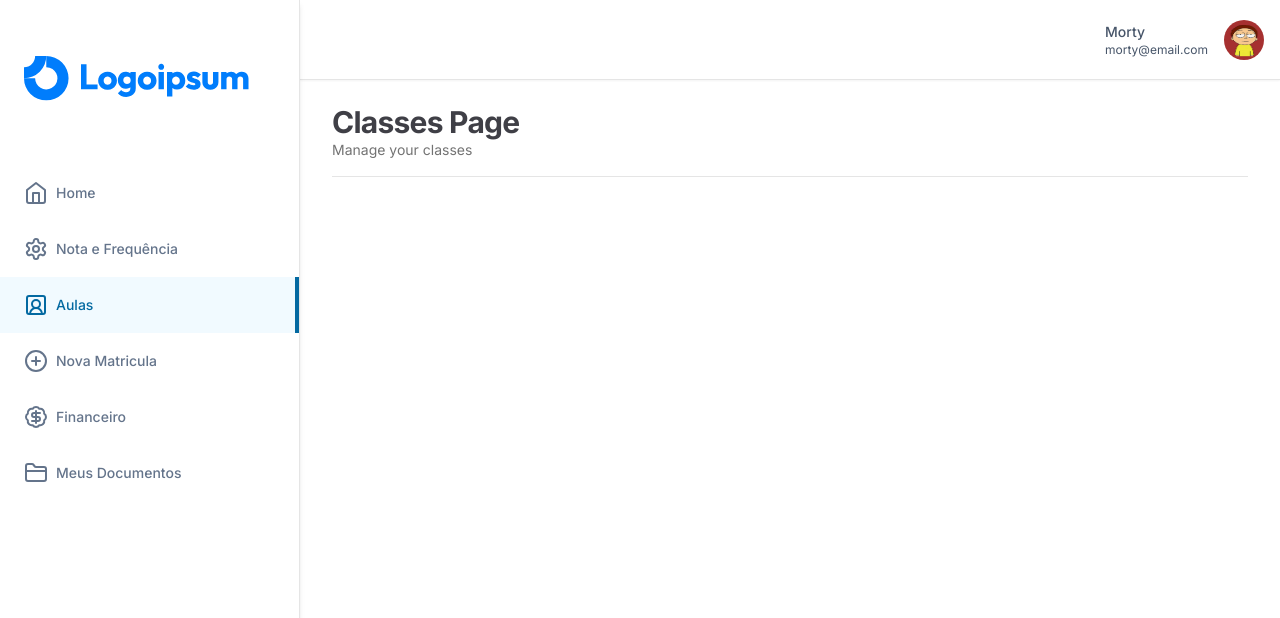
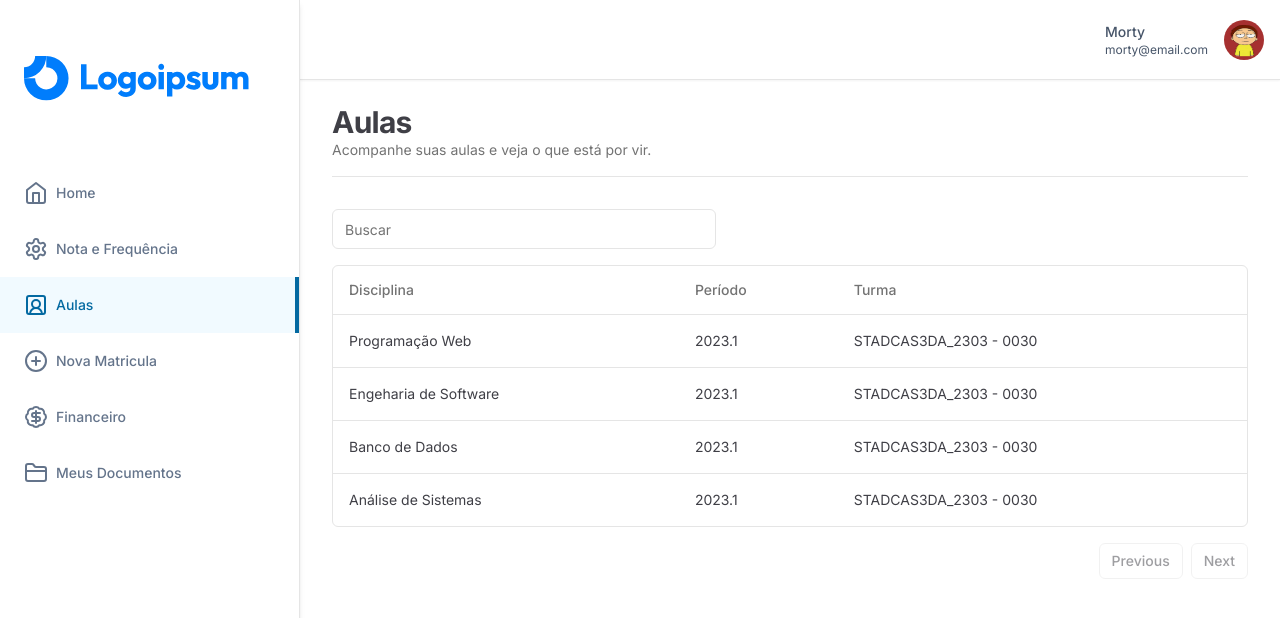
Before and after one commit to rbpolim/senac-gestao-escolar, a Next.js app: page /classes in a window 1280 px wide. Shown: the top 618 px of the page. Built offline with nearby package versions, Linux system fonts and the light colour scheme.

Commit message:
feat: added data-table into classes page

```diff
--- /dev/null
+++ b/app/(dashboard)/classes/_components/columns.tsx
@@ -0,0 +1,25 @@
+"use client"
+
+import { ColumnDef } from "@tanstack/react-table"
+
+export type ClassColumn = {
+  id: number
+  class: string;
+  period: string;
+  team: string;
+}
+
+export const columns: ColumnDef<ClassColumn>[] = [
+  {
+    accessorKey: "class",
+    header: "Disciplina",
+  },
+  {
+    accessorKey: "period",
+    header: "Período",
+  },
+  {
+    accessorKey: "team",
+    header: "Turma",
+  },
+];
--- a/app/(dashboard)/classes/page.tsx
+++ b/app/(dashboard)/classes/page.tsx
@@ -1,14 +1,45 @@
 import { Heading } from "@/components/heading"
+import { DataTable } from "@/components/ui/data-table"
 import { Separator } from "@/components/ui/separator"
+
+import { columns } from "./_components/columns"
+
+const data = [
+  {
+    id: 1,
+    class: 'Programação Web',
+    period: "2023.1",
+    team: "STADCAS3DA_2303 - 0030",
+  },
+  {
+    id: 2,
+    class: 'Engeharia de Software',
+    period: "2023.1",
+    team: "STADCAS3DA_2303 - 0030",
+  },
+  {
+    id: 3,
+    class: 'Banco de Dados',
+    period: "2023.1",
+    team: "STADCAS3DA_2303 - 0030",
+  },
+  {
+    id: 4,
+    class: 'Análise de Sistemas',
+    period: "2023.1",
+    team: "STADCAS3DA_2303 - 0030",
+  },
+]
 
 const ClassesPage = () => {
   return (
     <div className="flex-1 p-8 pt-6 space-y-4">
       <Heading
-        title="Classes Page"
-        description="Manage your classes"
+        title="Aulas"
+        description="Acompanhe suas aulas e veja o que está por vir."
       />
       <Separator />
+      <DataTable searchKey="month" columns={columns} data={data} />
     </div >
   )
 }
```
